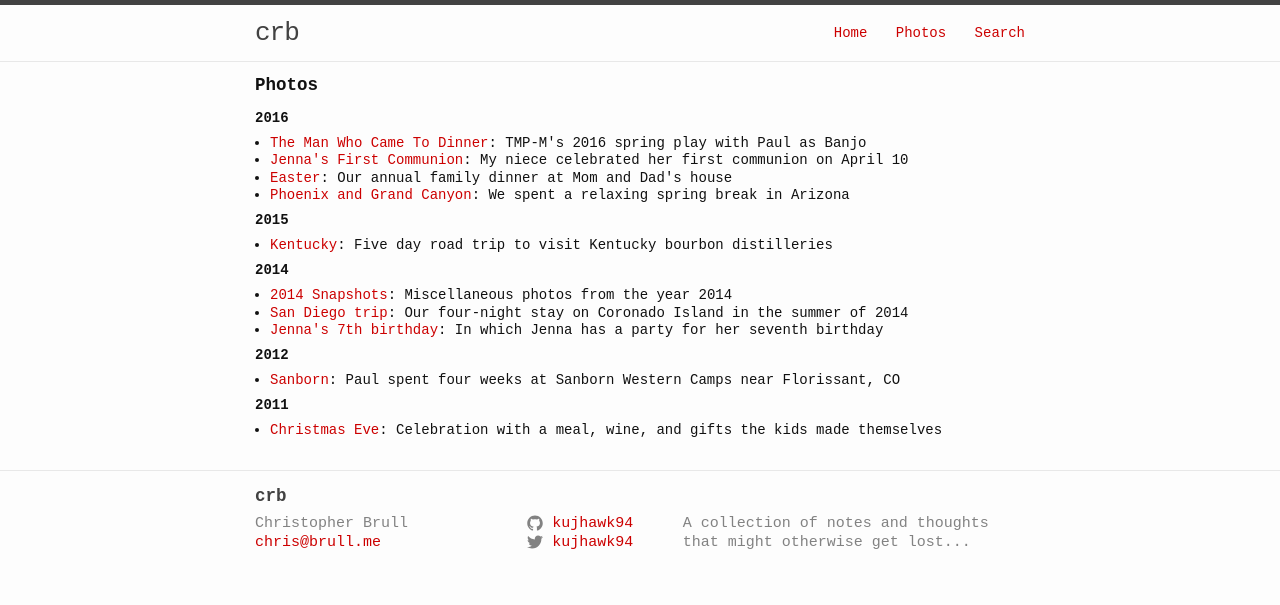
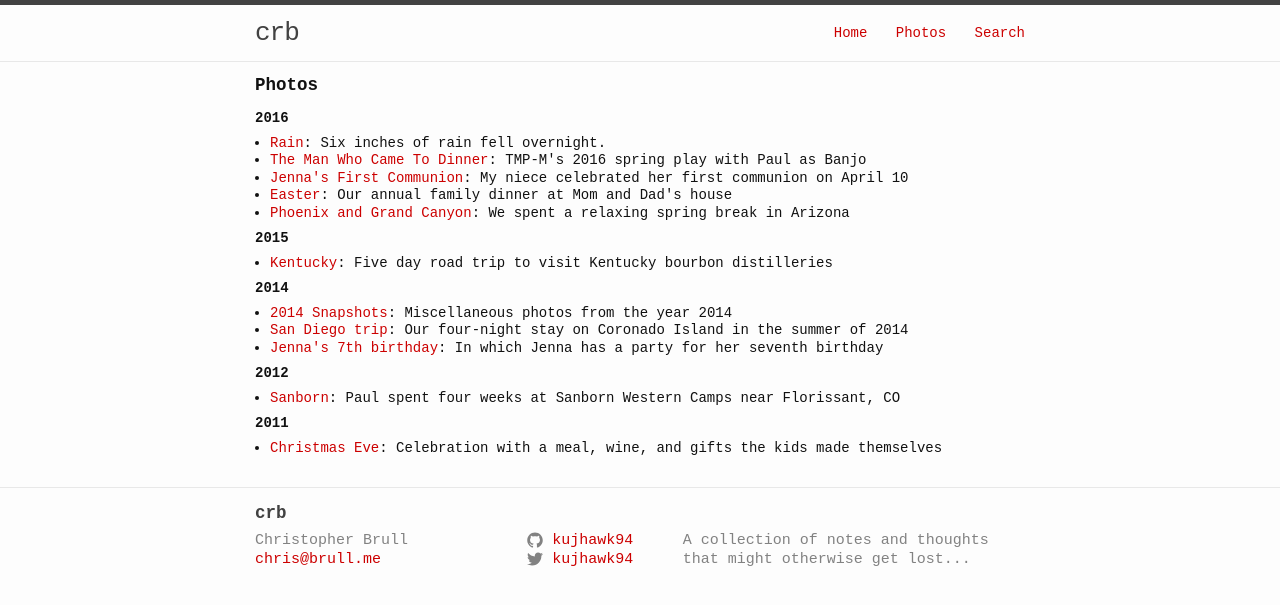
Before and after one commit to kujhawk94/kujhawk94.github.io, a Jekyll site: the page built from photos.html, in a window 1280 px wide. Shown: the top 605 px of the page. Built offline with Jekyll 4.4.1, drawn with Linux system fonts in a browser that asks for light colours.

Commit message:
Add album link for 2016-05-25

```diff
--- a/_data/photoalbums.yml
+++ b/_data/photoalbums.yml
@@ -39,3 +39,7 @@ albumlist:
         date: 2012-06-23
         description: "Paul spent four weeks at Sanborn Western Camps near Florissant, CO"
         url: http://photos.brull.me/Kids/Sandborn-2012/
+    -   title: Rain
+        date: 2016-05-25
+        description: "Six inches of rain fell overnight."
+        url:  http://photos.brull.me/Weather/2016-05-25-Rain/
```
